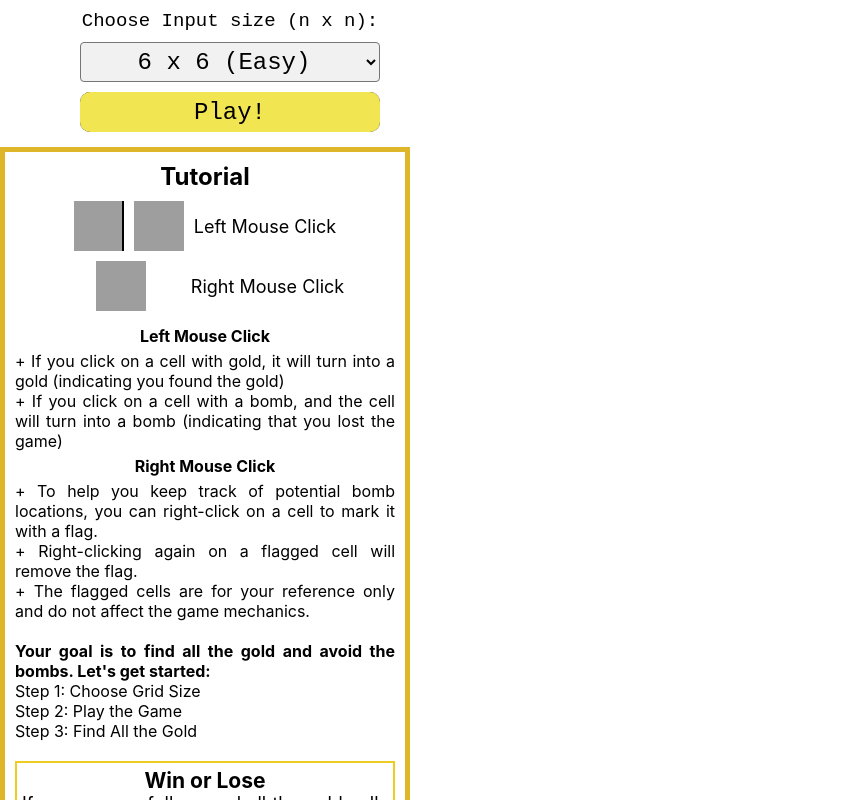
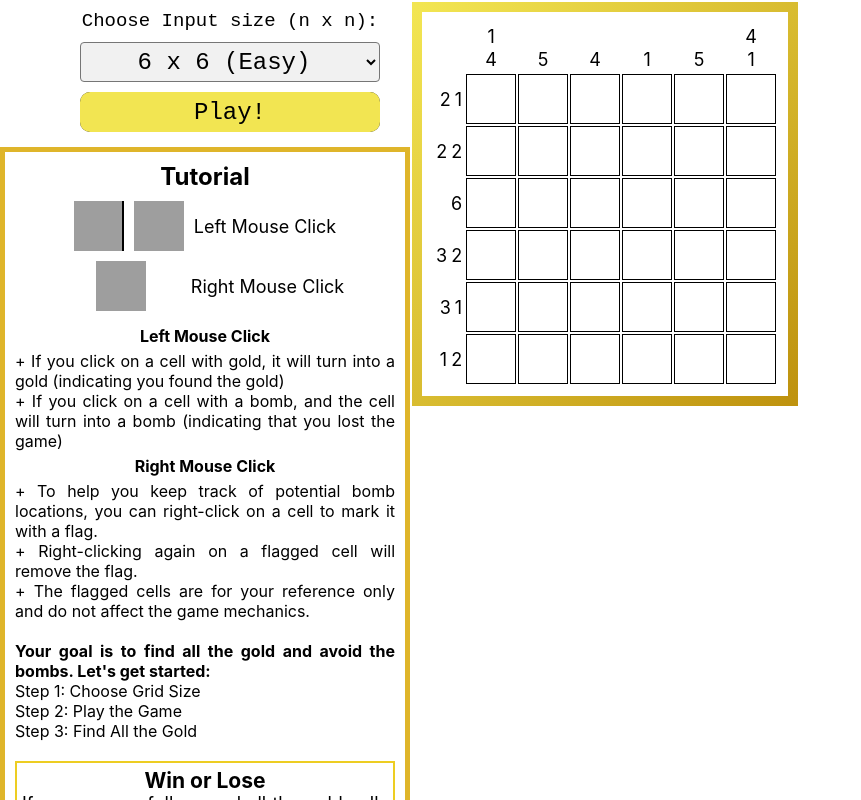
Before and after one commit to minhlu99/gold-finder-react, a React (Create React App) app: page / in a window 1280 px wide. Both pictures are taken after a click on the button "Play!". Shown: the top 800 px of the page, without its empty margins (0-861 px from the left). Built offline with nearby package versions, Linux system fonts and the light colour scheme; grey boxes are pictures that could not be loaded.

Commit message:
fix code

```diff
--- a/src/App.css
+++ b/src/App.css
@@ -9,6 +9,10 @@ display: flex;
 flex-direction: row;
 height: 100%;
 width: 1400px;
+}
+
+.App {
+  display: flex;
 }
 
 h1 {
@@ -25,6 +29,7 @@ h1 {
 .cell-size {
 width: 50px;
 height: 50px;
+border: 1px solid black;
 }
 
 .modify-cell-size {
--- a/src/App.tsx
+++ b/src/App.tsx
@@ -1,3 +1,4 @@
+import { useState } from 'react';
 import './App.css';
 import Input from './components/Input';
 import Introduction from './components/Introduction';
@@ -6,13 +7,20 @@ import Timer from './components/Timer';
 
 
 function App() {
+  const [ size, setSize ] = useState(0)
+
+  console.log(size)
   return (
     <div className="App">
-        <Input onStart={(size) => {
-          console.log('start game with' + size + ' size')
+      <div>
+
+      <Input onStart={(_size) => {
+          setSize(parseInt(_size))
         }} />
         <Introduction />
-        <MatrixTable/>
+      </div>
+
+        <MatrixTable rows={size} cols={size} />
     </div>
   );
 }
--- a/src/components/MatrixTable.tsx
+++ b/src/components/MatrixTable.tsx
@@ -1,4 +1,4 @@
-import { useCallback, useEffect, useState } from "react";
+import { useEffect, useMemo, useState } from "react";
 
 interface MatrixTableProps {
     rows: number;
@@ -14,86 +14,18 @@ interface MatrixTableProps {
     const [timerInterval, setTimerInterval] = useState<NodeJS.Timeout | null>(null);
     let startTime = Date.now();
 
+    const [matrix, setMatrix] = useState<string[][]>([])
 
-        //Reset timer
-    useEffect(() => {
-        const timerElement = document.getElementById('timer');
-        if (timerElement) {
-            timerElement.textContent = '00:00:00';
-            }
-        }, []);
-
-
-
-    function generateMatrix(rows: number, cols: number) {
-    const rowsInput = document.getElementById("rows") as HTMLInputElement;
-    const colsInput = document.getElementById("cols") as HTMLInputElement;
-
-    rows = parseInt(rowsInput?.value);
-    cols = parseInt(rowsInput?.value);
-
-    const matrixTable = document.getElementById("matrixTable");
-    if (!matrixTable) {
-        // Handle the case when matrixTable is null
-        console.error("MatrixTable element not found.");
-        return null; // or return an error message or any other appropriate handling
-      }
-
-    const isLargeSize = rows > 10;
-    const isLargeSize1 = rows > 15;
-
-
-
-    const modal = document.getElementById("popup2");
-
-    if (!modal) {
-      // Handle the case when modal is null
-      console.error("Modal element not found.");
-      return null; // or return an error message or any other appropriate handling
-    }
-
-    if (isNaN(rows) || rows < 6 || rows > 20) {
-      modal.style.display = "block";
-      return;
-    }
-
-    const matrix: string[][] = [];
-
-    for (let i = 0; i < rows; i++) {
-        const row: string[] = [];
-
-        for (let j = 0; j < cols; j++) {
-            let color = (Math.random() < 0.5) ? 'white' : 'red';
-            row.push(color)
-
-        }
-        matrix.push(row)
-    }
-
-    const rowCounters: number[][] = [];
-    for (let i = 0; i < rows; i++) {
-        const row: number[] = [];
-        let rowCounter = 0
-        rowCounters.push([])
-        for (let j = 0; j < cols; j++) {
-            if (matrix[i][j] === 'red') {
-                rowCounter++
-            }
-            else if (rowCounter > 0) {
-                row.push(rowCounter);
-                rowCounter = 0; // Reset rowCounter
-            }
-        }
-        if (rowCounter > 0) {
-            row.push(rowCounter); // Save final rows value
-        }
-    }
+    const _colCounter = useMemo(() => {
+        if (!matrix || matrix.length === 0) return []
+        const rowLength = matrix.length
+        const colLength = matrix[0].length
 
         const colCounters = []
-    for (let j = 0; j < cols; j++) {
+            for (let j = 0; j < colLength; j++) {
                 const col = []
                 let colCounter = 0
-        for (let i = 0; i < rows; i++) {
+                for (let i = 0; i < rowLength; i++) {
                     if (matrix[i][j] === 'red') {
                         colCounter++
                     }
@@ -107,127 +39,124 @@ interface MatrixTableProps {
                 }
                 colCounters.push(col)
             }
+            return colCounters
+    }, [matrix])
 
-    let table = document.createElement('table')
-    table.className = "matrixTable-child"
+    const _rowCounter = useMemo(() => {
+        if (!matrix || matrix.length === 0) return []
+        const rowLength = matrix.length
+        const colLength = matrix[0].length
 
-    // Header of Row that includes numbers of Gold
-    let headerRow = document.createElement('tr')
-    headerRow.className = "headerRow"
+        const temp: number[][] = [];
+        for (let i = 0; i < rowLength; i++) {
 
-    headerRow.appendChild(document.createElement('td'))
-    for (let j = 0; j < cols; j++) {
-        let headerCell = document.createElement('td');
-        headerCell.className = "counterWrapper"
-        let colCounts = colCounters[j];
-        for (let k = 0; k < colCounts.length; k++) {
-            let countCell = document.createElement('td');
-            countCell.textContent = colCounts[k].toString();
-            countCell.className = 'counter';
-            if (isLargeSize) {
-                countCell.classList.add('modify-counter-font-size')
+            let rowCounter = 0
+            temp.push([])
+            for (let j = 0; j < colLength; j++) {
+                if (matrix[i][j] === 'red') {
+                    rowCounter++
                 }
-            headerCell.appendChild(countCell);
+                else if (rowCounter > 0) {
+                    temp[i].push(rowCounter);
+                    rowCounter = 0; // Reset rowCounter
                 }
-        headerRow.appendChild(headerCell);
             }
-    table.appendChild(headerRow);
+            if (rowCounter > 0) {
+                temp[i].push(rowCounter); // Save final rows value
+            }
+        }
+        return temp
+    }, [matrix])
 
-    // Các hàng còn lại
+    useEffect(() => {
+        const temp: string[][] = []
+
         for (let i = 0; i < rows; i++) {
-        let row = document.createElement("tr");
+            const row: string[] = [];
 
-        // Ô đếm hàng
-        let countCell = document.createElement("td");
-        countCell.className = 'countersWrapper'
-        let rowCounts = rowCounters[i];
-        let counterWrapper = document.createElement('div');
-        counterWrapper.className = 'counters';
-        for (let k = 0; k < rowCounts.length; k++) {
-            let countDiv = document.createElement('div');
-            countDiv.textContent = rowCounts[k].toString();
-            countDiv.className = 'counter';
-            if (isLargeSize) {
-                countDiv.classList.add('modify-counter-font-size')
+            for (let j = 0; j < rows; j++) {
+                let color = (Math.random() < 0.5) ? 'white' : 'red';
+                row.push(color)
+
             }
-            counterWrapper.appendChild(countDiv);
-        }
-        countCell.appendChild(counterWrapper);
-        row.appendChild(countCell);
-
-        // Các ô ma trận
-        for (let j = 0; j < cols; j++) {
-            const isBoom = (event: React.MouseEvent<HTMLTableCellElement, MouseEvent>) => {
-                    if (gameOver) {return;} //disable click when game over
-                    const cell = event.currentTarget;
-                    if (cell.classList.contains('flag')) {return;}
-                    if (matrix[i][j] === 'red') {
-                        cell.classList.remove('red')
-                        cell.classList.add('turn-gold')
-                    } else if (matrix[i][j] === 'white') {
-                        matrix[i][j] = 'turn-boom';
-                        cell.classList.remove('white')
-                        cell.classList.add('turn-boom');
+            temp.push(row)
         }
 
+        setMatrix(temp)
+    }, [rows])
+
+function checkWin() {
+        const cells1 = document.querySelectorAll(".red");
+        const cells2 = document.querySelectorAll(".turn-boom");
+
+        if (cells1.length === 0 && cells2.length === 0) {
+          setWinTime(timerInterval);
+          setShowWinModal(true);
+          setGameOver(true);
+          setTimerInterval(null);
+        } else if (cells2.length === 1) {
+          setShowLoseModal(true);
+          setGameOver(true);
+          setTimerInterval(null);
         }
-                const isFlag = (event: React.MouseEvent<HTMLTableCellElement, MouseEvent>) => {
-                if (event.type === 'contextmenu') {
-                    event.preventDefault();
-                    if (gameOver) {return;} //disable click when game over
-                    const cell = event.currentTarget;
-                    if (!cell.classList.contains('flag')) {
-                        cell.classList.add('flag');
-                    } else {
-                        cell.classList.remove('flag');
-                    }
-            }
-        }
-            let cell = document.createElement("td");
-            cell.className = matrix[i][j];
-            cell.classList.add('cell-size')
-
-            // responsive for cell and font when the matrix is too large
-            if (isLargeSize) {
-                cell.classList.remove('cell-size')
-                cell.classList.add('modify-cell-size')
-            }
-            if (isLargeSize1) {
-                cell.classList.remove('cell-size')
-                cell.classList.add('modify-cell-size1')
     }
 
 
-            // cell.onclick = isBoom;
-            // cell.oncontextmenu = isFlag;
-            row.appendChild(cell);
+      function handleFlag(event: React.MouseEvent<HTMLTableCellElement, MouseEvent>) {
+        event.preventDefault();
+        if (gameOver) return; //disable click when game over
+        const cell = event.currentTarget;
+        if (!cell.classList.contains("flag")) {
+          cell.classList.add("flag");
+        } else {
+          cell.classList.remove("flag");
         }
-        table.appendChild(row);
       }
 
-    matrixTable.appendChild(table);}
+      function handleClick(event: React.MouseEvent<HTMLTableCellElement, MouseEvent>) {
+        if (gameOver) return; //disable click when game over
+        const cell = event.currentTarget;
+        if (cell.classList.contains("flag")) return;
+        if (cell.classList.contains("red")) {
+          cell.classList.remove("red");
+          cell.classList.add("turn-gold");
+        }
+        if (cell.classList.contains("white")) {
+          cell.classList.remove("white");
+          cell.classList.add("turn-boom");
+        }
+        checkWin();
+      }
 
 
+      useEffect(() => {
+        if (gameOver) {
+            setShowWinModal(true);
+          }
+          setTimerInterval(null);
 
-const generateMatrixMemoized = useCallback(generateMatrix, [rows, cols]);
+      }, [gameOver]);
 
+        //Reset timer
     useEffect(() => {
-  resetTimer();
-  generateMatrixMemoized(rows, cols);
-}, [rows, cols, generateMatrixMemoized]);
+        const timerElement = document.getElementById('timer');
+        if (timerElement) {
+            timerElement.textContent = '00:00:00';
+            }
+        }, []);
 
-      useEffect(() => {
-        if (timerInterval) {
-          clearInterval(timerInterval);
-        }
-        const newTimerInterval = setInterval(updateTimer, 1000);
-        setTimerInterval(newTimerInterval);
-        return () => {
-          if (newTimerInterval) {
-            clearInterval(newTimerInterval);
-          }
-        };
-      }, []);
+    //   useEffect(() => {
+    //     if (timerInterval) {
+    //       clearInterval(timerInterval);
+    //     }
+    //     const newTimerInterval = setInterval(updateTimer, 1000);
+    //     setTimerInterval(newTimerInterval);
+    //     return () => {
+    //       if (newTimerInterval) {
+    //         clearInterval(newTimerInterval);
+    //       }
+    //     };
+    //   }, []);
 
       function resetTimer() {
         const timerElement = document.getElementById("timer");
@@ -239,16 +168,15 @@ useEffect(() => {
 
 
     // Start the timer
-    useEffect(() => {
-        const startTime = Date.now();
-        setTimerInterval(setInterval(updateTimer, 1000));
+    // useEffect(() => {
+    //     setTimerInterval(setInterval(updateTimer, 1000));
 
-        return () => {
-          if (timerInterval) {
-            clearInterval(timerInterval);
-          }
-        };
-      }, []);
+    //     return () => {
+    //       if (timerInterval) {
+    //         clearInterval(timerInterval);
+    //       }
+    //     };
+    //   }, []);
 
 
     function updateTimer() {
@@ -269,9 +197,6 @@ useEffect(() => {
           }
     }
 
-
-
-
   // Close Button
   const closeModal1 = () => {
     setShowWinModal(false);
@@ -282,41 +207,50 @@ useEffect(() => {
     setShowLoseModal(false);
   };
 
-  // Handle win
-  const handleWin = () => {
-    const cells1 = document.querySelectorAll('.red');
-    const cells2 = document.querySelectorAll('.turn-boom');
-
-    if (cells1.length === 0 && cells2.length === 0) {
-        setWinTime(timerInterval);
-        setShowWinModal(true);
-        setGameOver(true)
-    }
-  };
-
-  // Handle lose
-  const handleLose = () => {
-    const cells2 = document.querySelectorAll('.turn-boom');
-    if (cells2.length === 1) {
-      setShowLoseModal(true);
-      setGameOver(true)
-    }
-  };
-//   if (!matrixTable || !modal) {
-//     console.error("MatrixTable or Modal element not found.");
-//     return null;
-//   }
 
     return(
         <div>
-            <table id="matrixTable"></table>
+            <table id="matrixTable">
+                <table className="matrixTable-child">
+                    <tr className="headerRow">
+                        <td></td>
+                        {_colCounter.map(col => <td className="counterWrapper">
+                            {col.map(value => <td className="counter">{value}</td>)}
+                        </td>)}
+                    </tr>
+                    {matrix.map((row, rowIndex) => (
+            <tr key={rowIndex + 1}>
+              <td className="countersWrapper">
+                <div className="counters">
+                  {_rowCounter[rowIndex].map((value, index) => (
+                    <div key={index} className="counter">
+                      {value}
+                    </div>
+                  ))}
+                </div>
+              </td>
+              {row.map((cell, cellIndex) => (
+                <td
+                  key={rowIndex * cols + cellIndex}
+                  onClick={handleClick}
+                  onContextMenu={handleFlag}
+                  className={`cell-size ${cell}`}
+                ></td>
+              ))}
+            </tr>
+          ))}
+
+
+                </table>
+            </table>
                   {/* Win Modal */}
                   {showWinModal && (
         <div className="overlay" id="popup1">
           <div className="popup">
             <h2 id="win-header">Congratulations, You Win!</h2>
             <p className="time-taken">
-              Time Taken: <span id="win-time">{winTime ? winTime.toString() : null}</span>
+              Time Taken:
+              {/* <span id="win-time">{winTime ? winTime.toString() : null}</span> */}
             </p>
             <br />
             <button onClick={closeModal1} className="glow-on-hover close-btn">
```
Also changed, not shown: src/components/Input.tsx (+10 -1 lines). Lines whose indentation alone changed are shown as unchanged.
